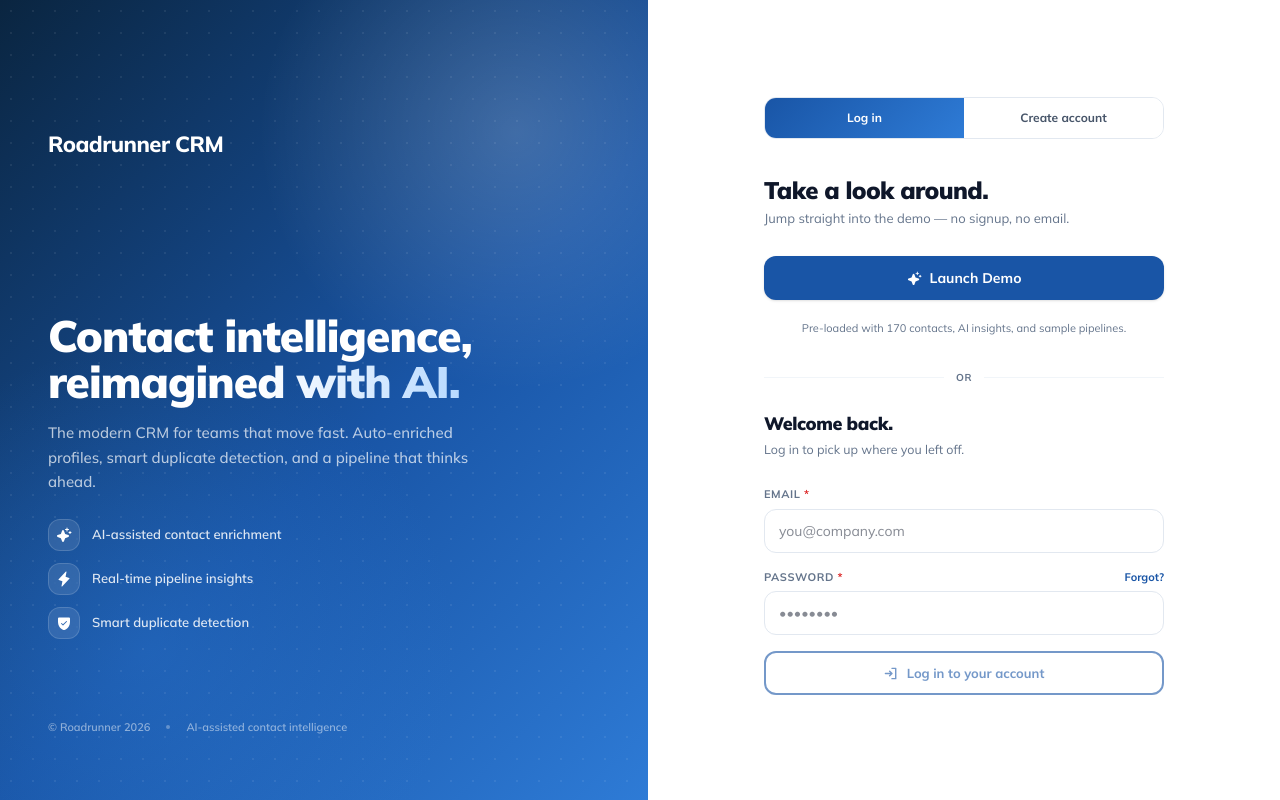
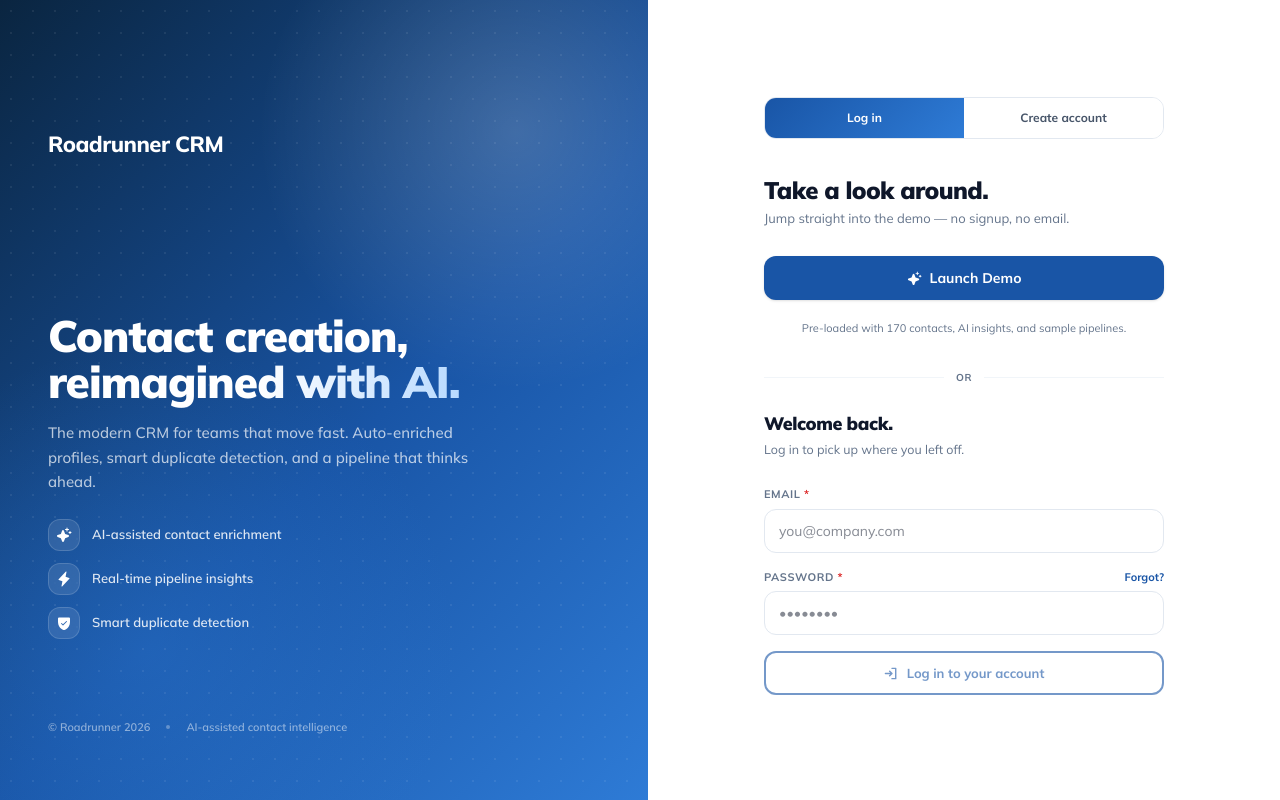
Before and after one commit to PWetzell/RoadRunnerCRM, a Next.js app: page /dashboard in a window 1280 px wide. Built offline with nearby package versions, Linux system fonts and the light colour scheme; no server answers.

Commit message:
Login headline: Contact intelligence -> Contact creation

```diff
--- a/src/components/auth/AuthGate.tsx
+++ b/src/components/auth/AuthGate.tsx
@@ -752,7 +752,7 @@ export default function AuthGate({ children }: { children: React.ReactNode }) {
                cropping the bird. */}
           <div className="flex flex-col gap-4 -mt-12">
             <h1 className="text-white text-[44px] font-black leading-[1.05] tracking-[-0.02em]">
-              Contact intelligence,
+              Contact creation,
               <br />
               <span className="bg-gradient-to-r from-white via-white to-[#B8DAFF] bg-clip-text text-transparent">
                 reimagined with AI.
```
